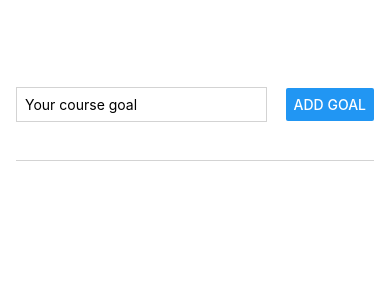
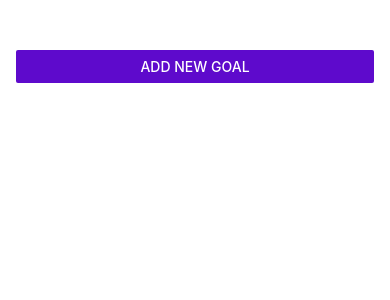
Before and after one commit to galaxylight1/react-native-examples, a React Native app: screen / in a window 390 px wide. Shown: the top 300 px of the page. Built offline with nearby package versions, Linux system fonts and the light colour scheme.

Commit message:
📱 feat: rn

```diff
--- a/App.js
+++ b/App.js
@@ -1,11 +1,16 @@
 import { useState } from "react";
-import { StyleSheet, View, FlatList } from "react-native";
+import { StyleSheet, View, FlatList, Button } from "react-native";
 
 import GoalItem from "./components/GoalItem";
 import GoalInput from "./components/GoalInput";
 
 export default function App() {
+  const [modalIsVisible, setModalIsVisible] = useState(false);
   const [courseGoals, setCourseGoals] = useState([]);
+
+  function startAddGoalHandler() {
+    setModalIsVisible(true);
+  }
 
   function addGoalHandler(enteredText) {
     setCourseGoals((currentCourseGoals) => [
@@ -22,7 +27,12 @@
 
   return (
     <View style={styles.appContainer}>
-      <GoalInput onAddGoal={addGoalHandler} />
+      <Button
+        title="Add New Goal"
+        color="#5e0acc"
+        onPress={startAddGoalHandler}
+      />
+      <GoalInput visible={modalIsVisible} onAddGoal={addGoalHandler} />
       <View style={styles.goalsContainer}>
         <FlatList
           data={courseGoals}
--- a/components/GoalInput.js
+++ b/components/GoalInput.js
@@ -1,5 +1,5 @@
 import { useState } from "react";
-import { StyleSheet, View, TextInput, Button } from "react-native";
+import { StyleSheet, View, TextInput, Button, Modal } from "react-native";
 function GoalInput(props) {
   const [enteredText, setEnteredText] = useState("");
 
@@ -13,6 +13,7 @@
   }
 
   return (
+    <Modal visible={props.visible} animationType="slide">
       <View style={styles.inputContainer}>
         <TextInput
           style={styles.textInput}
@@ -20,8 +21,16 @@
           onChangeText={goalInputHandler}
           value={enteredText}
         />
+        <View style={styles.buttonContainer}>
+          <View style={styles.button}>
             <Button title="Add Goal" onPress={addGoalHandler} />
           </View>
+          <View style={styles.button}>
+            <Button title="Cancel" />
+          </View>
+        </View>
+      </View>
+    </Modal>
   );
 }
 
@@ -30,8 +39,7 @@
 const styles = StyleSheet.create({
   inputContainer: {
     flex: 1,
-    flexDirection: "row",
-    justifyContent: "space-between",
+    justifyContent: "center",
     alignItems: "center",
     marginBottom: 24,
     borderBottomWidth: 1,
@@ -44,4 +52,12 @@
     padding: 8,
     marginRight: 8,
   },
+  buttonContainer: {
+    flexDirection: "row",
+  },
+  button: {
+    marginTop: 20,
+    width: 100,
+    marginHorizontal: 8,
+  },
 });
```
Lines whose indentation alone changed are shown as unchanged.
